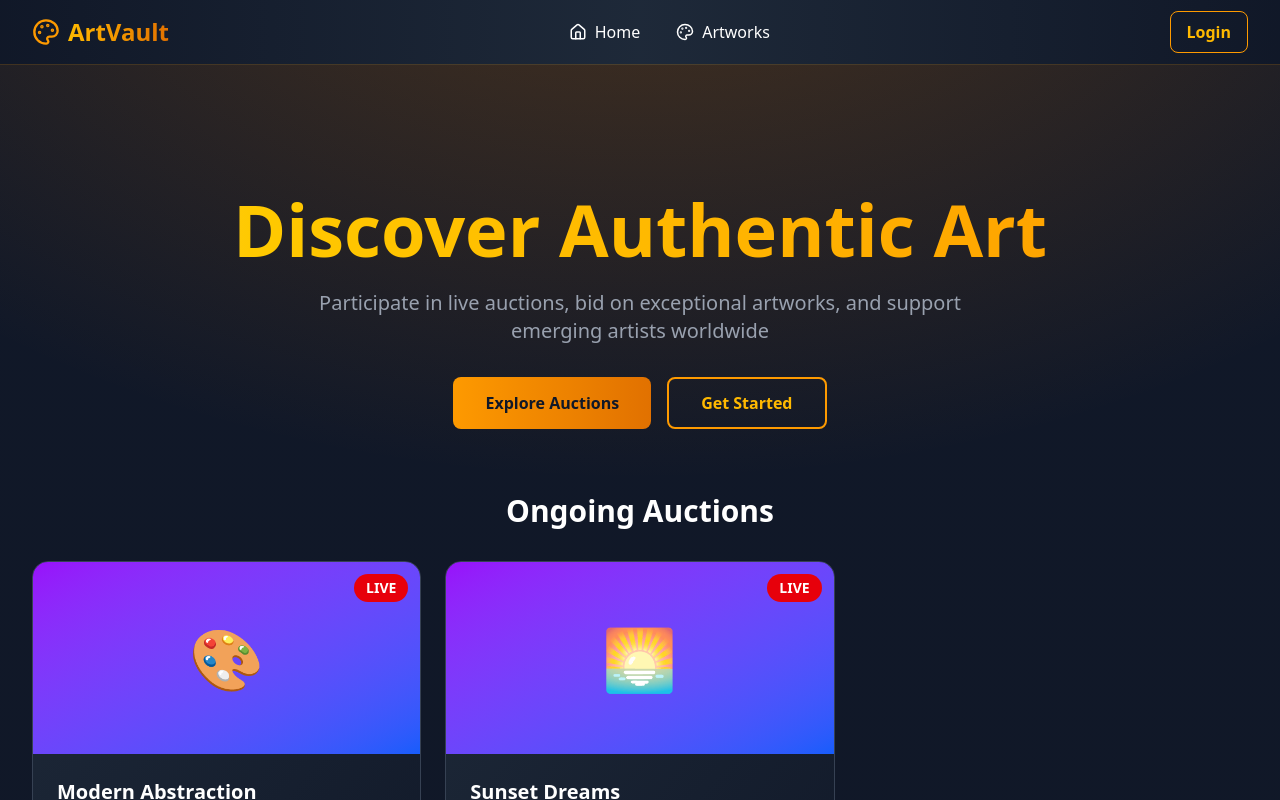
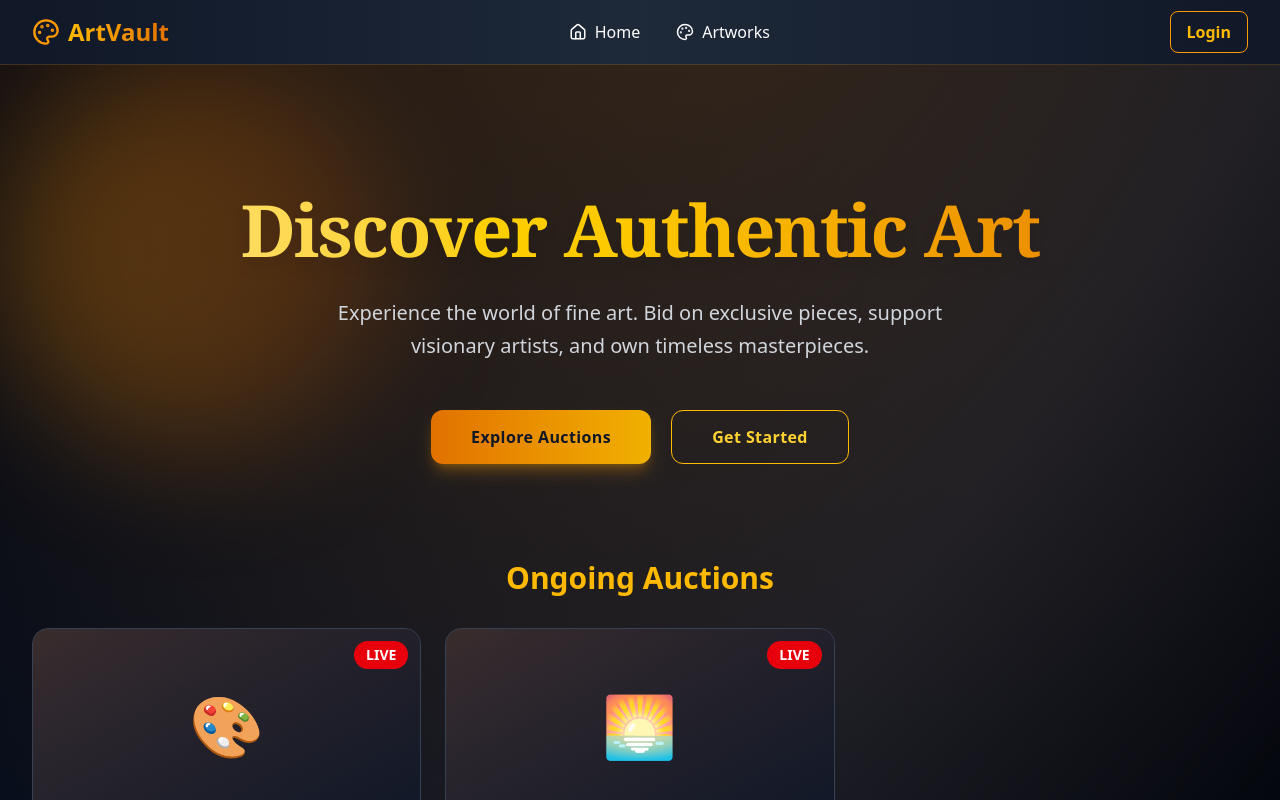
Before and after one commit to sumanth965/Online-Art-Action, a React (Vite) app in the folder frontend/: page / in a window 1280 px wide. Shown: the top 800 px of the page. Built offline with nearby package versions, Linux system fonts and the light colour scheme.

Commit message:
Added animation ti bg

```diff
--- a/frontend/src/pages/MainHomepage.jsx
+++ b/frontend/src/pages/MainHomepage.jsx
@@ -1,34 +1,55 @@
-import React from "react";
+import React, { useState, useEffect } from "react";
 import { useNavigate } from "react-router-dom";
 
 const HomePage = ({ artworks, setCurrentPage, setSelectedArtwork }) => {
-  const navigate = useNavigate(); // ✅ move inside the component
+  const navigate = useNavigate();
+  const [mousePos, setMousePos] = useState({ x: 0, y: 0 });
+
+  useEffect(() => {
+    const handleMouseMove = (e) => {
+      setMousePos({ x: e.clientX, y: e.clientY });
+    };
+    window.addEventListener("mousemove", handleMouseMove);
+    return () => window.removeEventListener("mousemove", handleMouseMove);
+  }, []);
 
   return (
-    <section className="min-h-screen bg-gradient-to-br from-gray-900 via-gray-850 to-gray-900">
-      <div className="absolute inset-0 bg-[radial-gradient(ellipse_80%_80%_at_50%_-20%,rgba(217,119,6,0.3),rgba(217,119,6,0))]"></div>
-      <div className="relative max-w-7xl mx-auto px-4 sm:px-6 lg:px-8 py-32">
+    <section className="relative min-h-screen bg-gradient-to-br from-gray-950 via-gray-900 to-black overflow-hidden">
+      {/* 🟡 Animated Gradient Orb Background */}
+      <div
+        className="absolute w-96 h-96 bg-gradient-to-r from-amber-500/30 to-orange-500/20 rounded-full blur-3xl pointer-events-none"
+        style={{
+          left: `${mousePos.x * 0.02}px`,
+          top: `${mousePos.y * 0.02}px`,
+          transition: "all 0.3s ease-out",
+        }}
+      ></div>
+
+      {/* ✨ Subtle gold radial accent overlay */}
+      <div className="absolute inset-0 bg-[radial-gradient(ellipse_80%_80%_at_50%_-20%,rgba(217,119,6,0.25),rgba(0,0,0,0))] pointer-events-none"></div>
+
+      <div className="relative max-w-7xl mx-auto px-4 sm:px-6 lg:px-8 py-32 text-white">
         {/* Hero Section */}
-        <div className="text-center mb-16">
-          <h1 className="text-6xl md:text-7xl font-bold mb-6 bg-gradient-to-r from-amber-300 via-amber-400 to-amber-500 bg-clip-text text-transparent">
+        <div className="text-center mb-24">
+          <h1 className="text-6xl md:text-7xl font-serif font-bold mb-8 bg-gradient-to-r from-amber-200 via-yellow-400 to-amber-600 bg-clip-text text-transparent tracking-tight drop-shadow-xl">
             Discover Authentic Art
           </h1>
-          <p className="text-xl text-gray-400 mb-8 max-w-2xl mx-auto">
-            Participate in live auctions, bid on exceptional artworks, and
-            support emerging artists worldwide
+
+          <p className="text-lg md:text-xl text-gray-300 mb-12 max-w-2xl mx-auto leading-relaxed">
+            Experience the world of fine art. Bid on exclusive pieces, support visionary artists, and own timeless masterpieces.
           </p>
-          <div className="flex flex-col sm:flex-row gap-4 justify-center">
+
+          <div className="flex flex-col sm:flex-row gap-5 justify-center">
             <button
               onClick={() => setCurrentPage("artworks")}
-              className="px-8 py-3 bg-gradient-to-r from-amber-500 to-amber-600 text-gray-900 rounded-lg font-bold hover:shadow-2xl hover:shadow-amber-500/50 transition-all duration-300"
+              className="px-10 py-3.5 bg-gradient-to-r from-amber-600 to-yellow-500 text-gray-900 rounded-xl font-semibold tracking-wide shadow-lg shadow-amber-500/30 hover:shadow-amber-500/50 hover:scale-[1.02] transition-all duration-300"
             >
               Explore Auctions
             </button>
 
-            {/* ✅ Fixed: Navigates correctly to /login */}
             <button
               onClick={() => navigate("/login")}
-              className="px-8 py-3 border-2 border-amber-500 text-amber-400 rounded-lg font-bold hover:bg-amber-500/10 transition-all duration-300"
+              className="px-10 py-3.5 border border-amber-400 text-amber-300 rounded-xl font-semibold tracking-wide hover:bg-amber-400/10 hover:text-amber-200 transition-all duration-300"
             >
               Get Started
             </button>
@@ -37,7 +58,7 @@ const HomePage = ({ artworks, setCurrentPage, setSelectedArtwork }) => {
 
         {/* Ongoing Auctions */}
         <div className="mt-16">
-          <h2 className="text-3xl font-bold mb-8 text-center">
+          <h2 className="text-3xl font-bold mb-8 text-center text-amber-400">
             Ongoing Auctions
           </h2>
           <div className="grid grid-cols-1 md:grid-cols-2 lg:grid-cols-3 gap-6">
@@ -46,19 +67,19 @@ const HomePage = ({ artworks, setCurrentPage, setSelectedArtwork }) => {
                 key={artwork.id}
                 className="group bg-gradient-to-br from-gray-800 to-gray-900 rounded-2xl overflow-hidden border border-gray-700 hover:border-amber-500/50 transition-all duration-300 hover:shadow-2xl hover:shadow-amber-500/20"
               >
-                <div className="relative h-48 bg-gradient-to-br from-purple-600 to-blue-600 overflow-hidden flex items-center justify-center text-6xl">
+                <div className="relative h-48 overflow-hidden flex items-center justify-center bg-gradient-to-br from-amber-900/30 to-gray-900 text-6xl">
                   {artwork.image}
                   <div className="absolute top-3 right-3 bg-red-600 px-3 py-1 rounded-full text-sm font-bold">
                     LIVE
                   </div>
                 </div>
+
                 <div className="p-6">
                   <h3 className="text-xl font-bold mb-2 group-hover:text-amber-400 transition-colors">
                     {artwork.title}
                   </h3>
-                  <p className="text-gray-400 text-sm mb-4">
-                    by {artwork.artist}
-                  </p>
+                  <p className="text-gray-400 text-sm mb-4">by {artwork.artist}</p>
+
                   <div className="space-y-3 mb-4">
                     <div className="flex justify-between">
                       <span className="text-gray-400">Current Bid:</span>
@@ -68,17 +89,14 @@ const HomePage = ({ artworks, setCurrentPage, setSelectedArtwork }) => {
                     </div>
                     <div className="flex justify-between">
                       <span className="text-gray-400">Bids:</span>
-                      <span className="text-white font-bold">
-                        {artwork.bids}
-                      </span>
+                      <span className="text-white font-bold">{artwork.bids}</span>
                     </div>
                     <div className="flex justify-between">
                       <span className="text-gray-400">Time Left:</span>
-                      <span className="text-orange-400 font-bold">
-                        {artwork.timeLeft}
-                      </span>
+                      <span className="text-orange-400 font-bold">{artwork.timeLeft}</span>
                     </div>
                   </div>
+
                   <button
                     onClick={() => {
                       setSelectedArtwork(artwork);
@@ -96,7 +114,7 @@ const HomePage = ({ artworks, setCurrentPage, setSelectedArtwork }) => {
 
         {/* Features */}
         <div className="mt-24">
-          <h2 className="text-3xl font-bold text-center mb-12">
+          <h2 className="text-3xl font-bold text-center mb-12 text-amber-400">
             Platform Features
           </h2>
           <div className="grid grid-cols-1 md:grid-cols-2 lg:grid-cols-3 gap-6">
@@ -134,12 +152,14 @@ const HomePage = ({ artworks, setCurrentPage, setSelectedArtwork }) => {
             ].map((feature, idx) => (
               <div
                 key={idx}
-                className="bg-gradient-to-br from-gray-800 to-gray-900 p-8 rounded-2xl border border-gray-700 hover:border-amber-500/50 transition-all group"
+                className="bg-gradient-to-br from-gray-800 to-gray-900 p-8 rounded-2xl border border-gray-700 hover:border-amber-500/50 transition-all group hover:shadow-lg hover:shadow-amber-500/10"
               >
                 <div className="text-4xl mb-4 group-hover:scale-110 transition-transform">
                   {feature.icon}
                 </div>
-                <h3 className="text-xl font-bold mb-3">{feature.title}</h3>
+                <h3 className="text-xl font-bold mb-3 group-hover:text-amber-400 transition-colors">
+                  {feature.title}
+                </h3>
                 <p className="text-gray-400">{feature.desc}</p>
               </div>
             ))}
```
